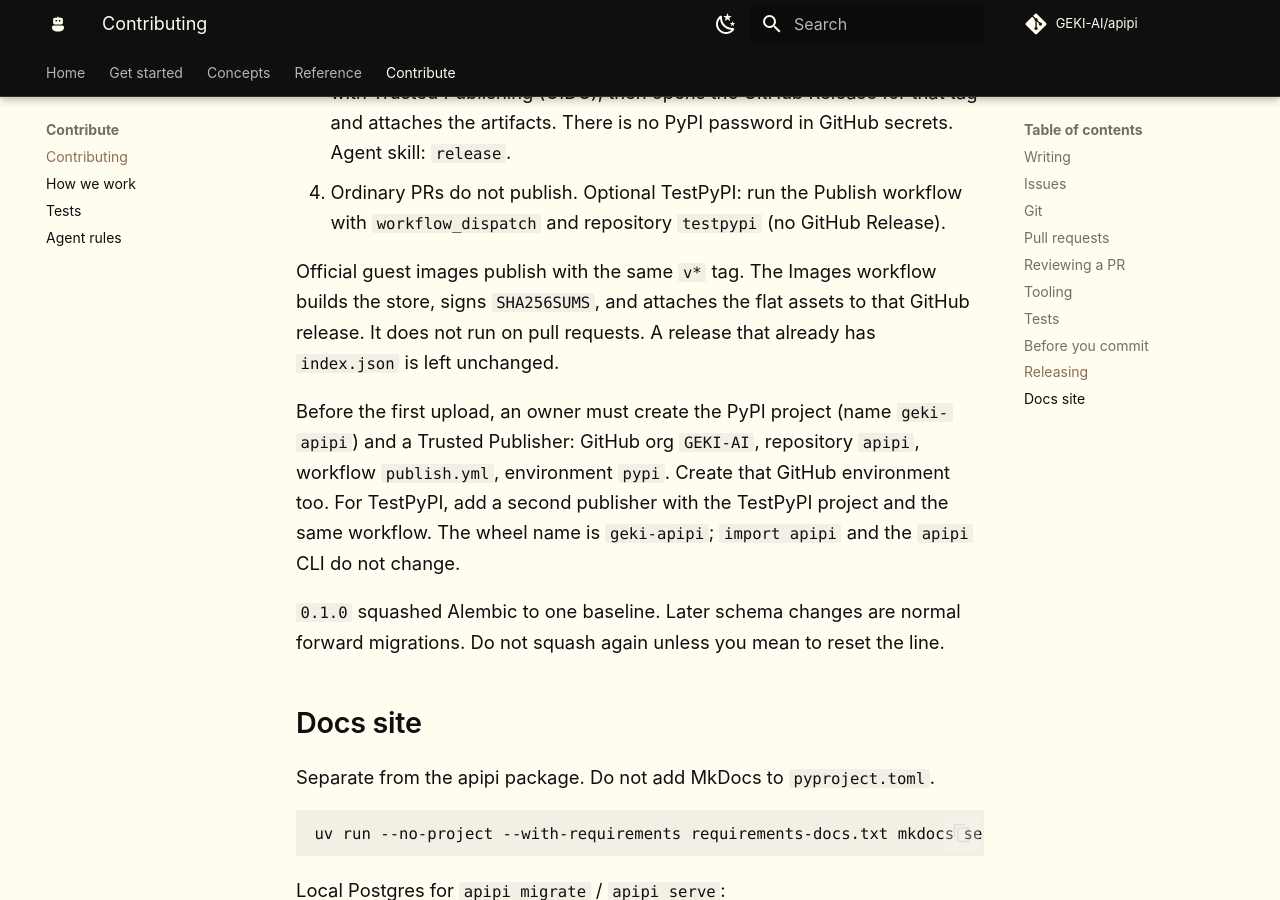
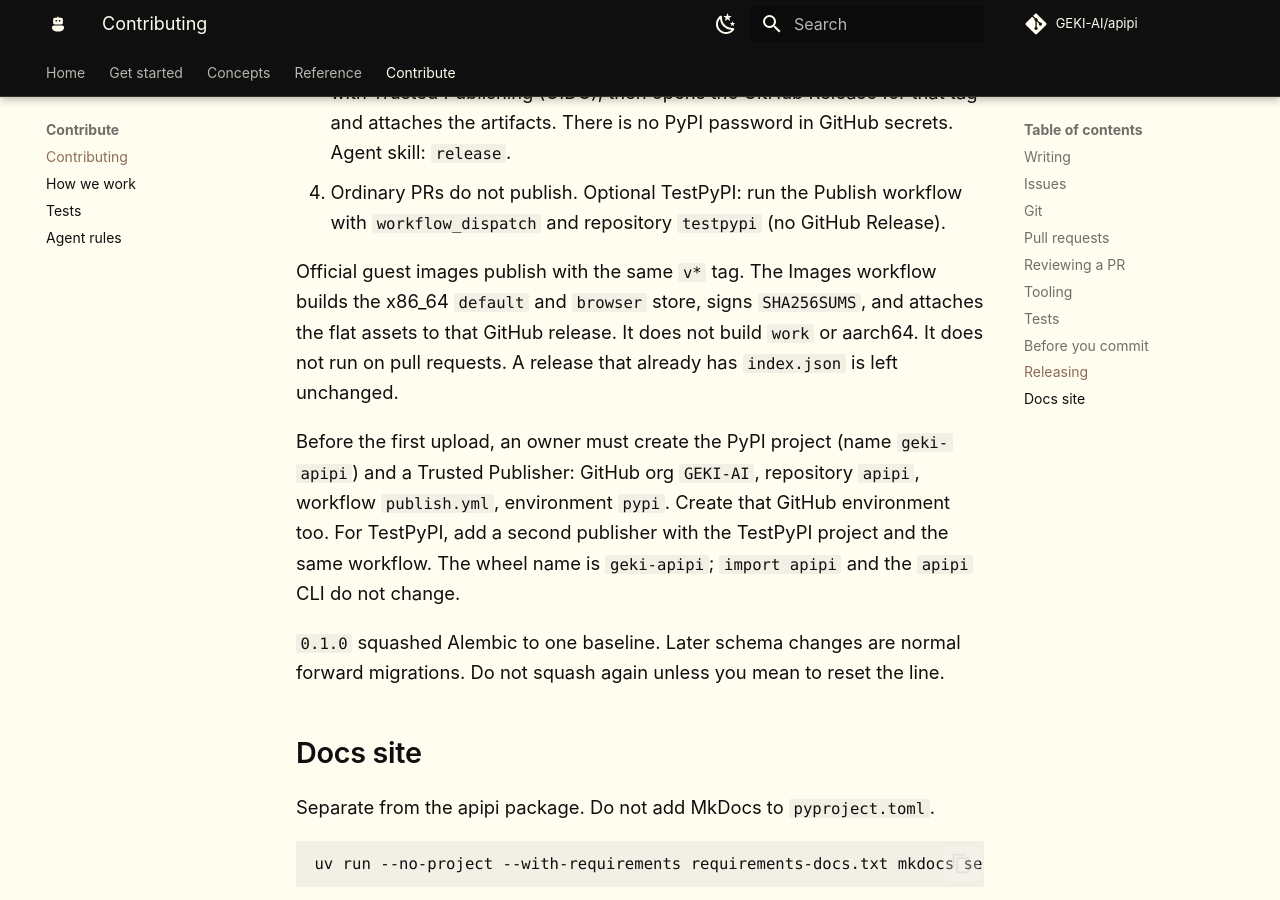
Before and after one commit to GEKI-AI/apipi, an MkDocs documentation site: the page built from docs/contributing.md, in a window 1280 px wide and 900 px high, scrolled down 4766 px. Built offline with MkDocs 1.6.1 and Material for MkDocs 9.7.7, drawn with Linux system fonts in a browser that asks for light colours; comment, search, counter and statistics services are not loaded.

Commit message:
Skip work and aarch64 in the image publish. (#425)
The official store is x86_64 default and browser until those other builds are needed.

Co-authored-by: mths opencode <mths@datenhof.com>

```diff
--- a/CONTRIBUTING.md
+++ b/CONTRIBUTING.md
@@ -164,9 +164,10 @@ not bump on every merge.
    GitHub Release).
 
 Official guest images publish with the same `v*` tag. The Images
-workflow builds the store, signs `SHA256SUMS`, and attaches the flat
-assets to that GitHub release. It does not run on pull requests. A
-release that already has `index.json` is left unchanged.
+workflow builds the x86_64 `default` and `browser` store, signs
+`SHA256SUMS`, and attaches the flat assets to that GitHub release.
+It does not build `work` or aarch64. It does not run on pull requests.
+A release that already has `index.json` is left unchanged.
 
 Before the first upload, an owner must create the PyPI project (name
 `geki-apipi`) and a Trusted Publisher: GitHub org `GEKI-AI`, repository
```
Also changed, not shown: CHANGELOG.md (+4 -0 lines), docs/install.md (+3 -2 lines), docs/production.md (+3 -2 lines), images/README.md (+2 -1 lines), 1 other file.
